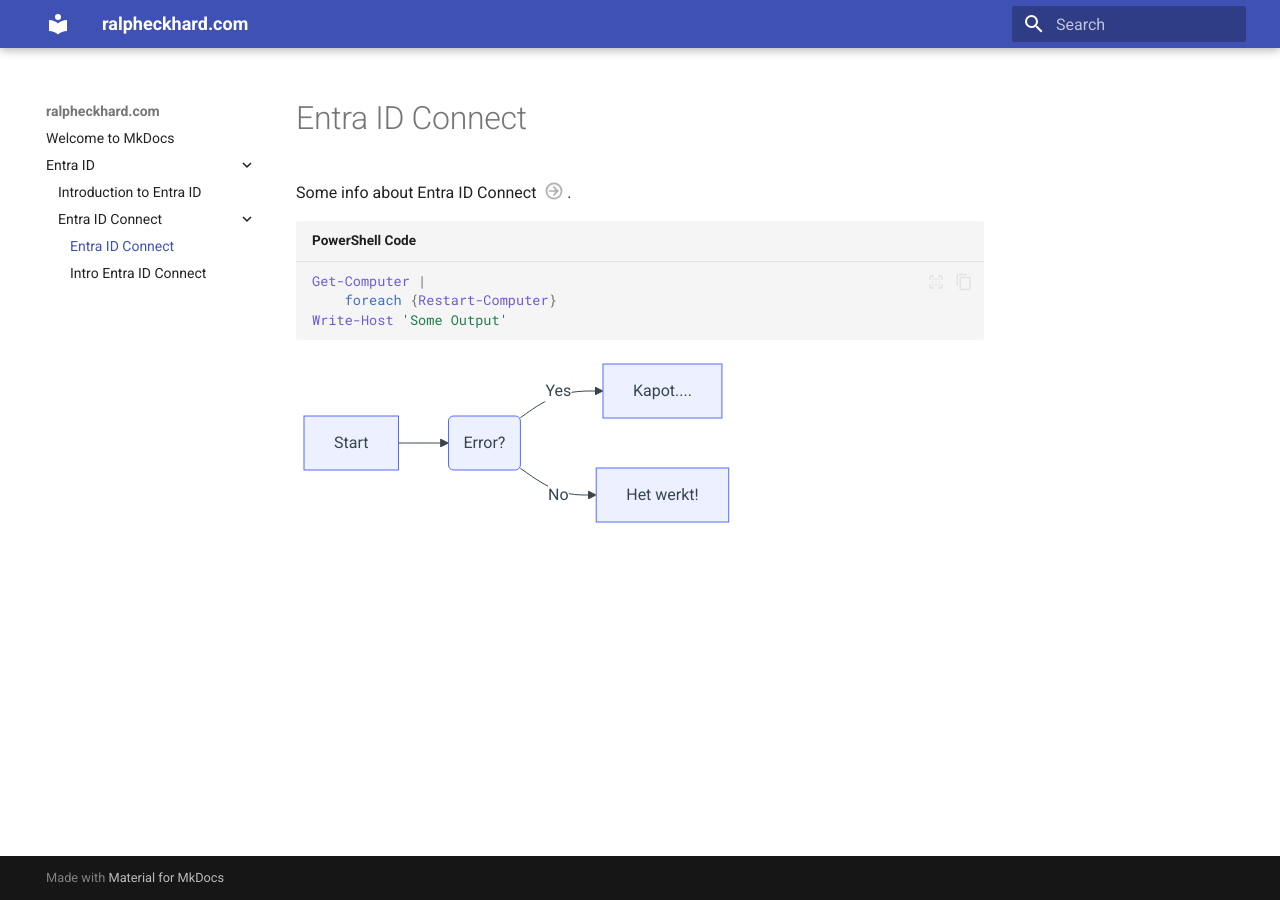
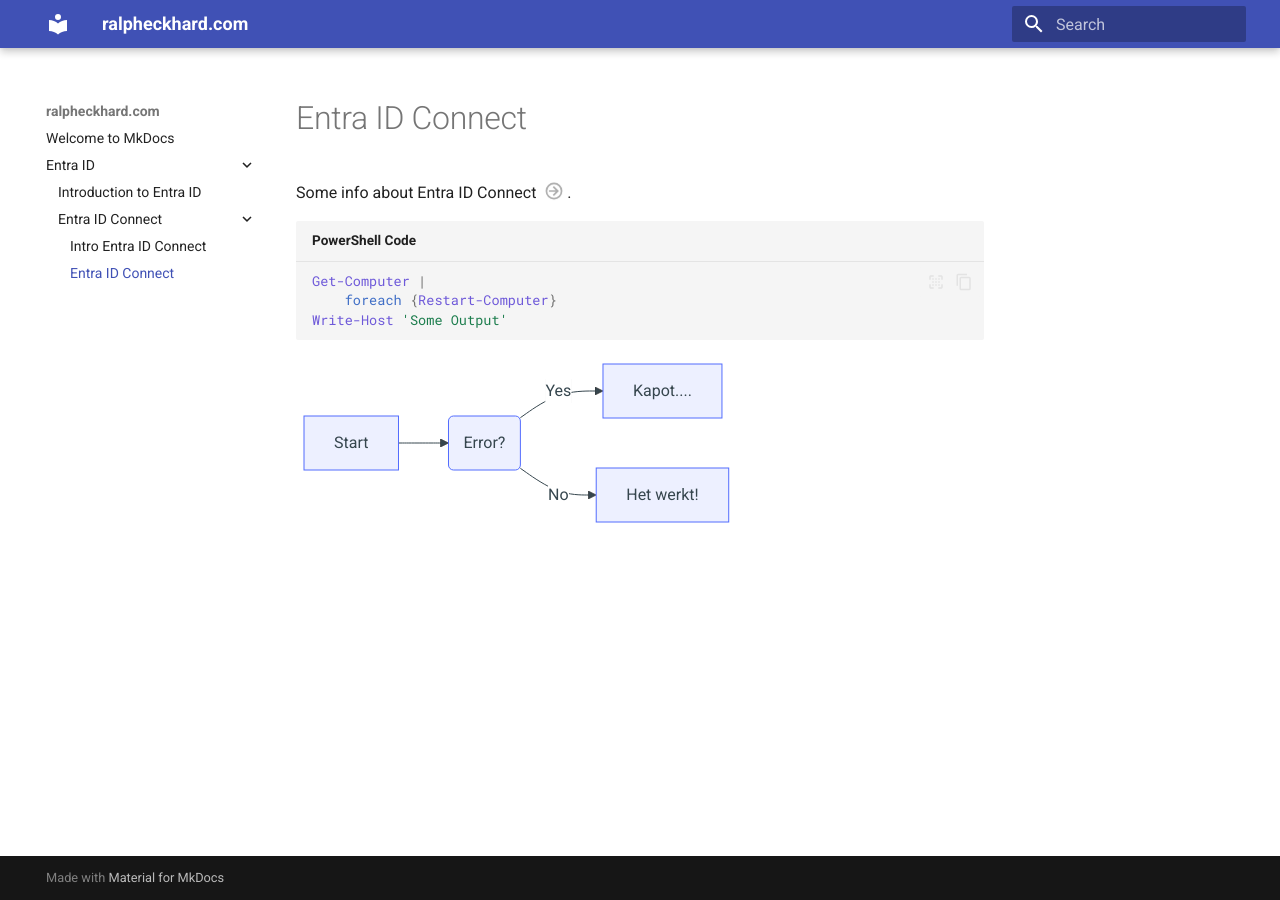
Before and after one commit to ralpje/documentation, an MkDocs documentation site: the page built from docs/Entra ID/Entra ID Connect/Entra ID Connect.md, in a window 1280 px wide. Built offline with MkDocs 1.6.1 and Material for MkDocs 9.7.7, drawn with Linux system fonts in a browser that asks for light colours; part of the change alters nothing that is shown.

```diff
--- a/mkdocs.yml
+++ b/mkdocs.yml
@@ -7,6 +7,9 @@ theme:
     - content.code.select
   icon:
     annotation: material/arrow-right-circle-outline
+plugins:
+  - search
+  - awesome-pages
 
 markdown_extensions:
   - admonition
```
Also changed, not shown: docs/Entra ID/Entra ID Connect/.pages (added).
